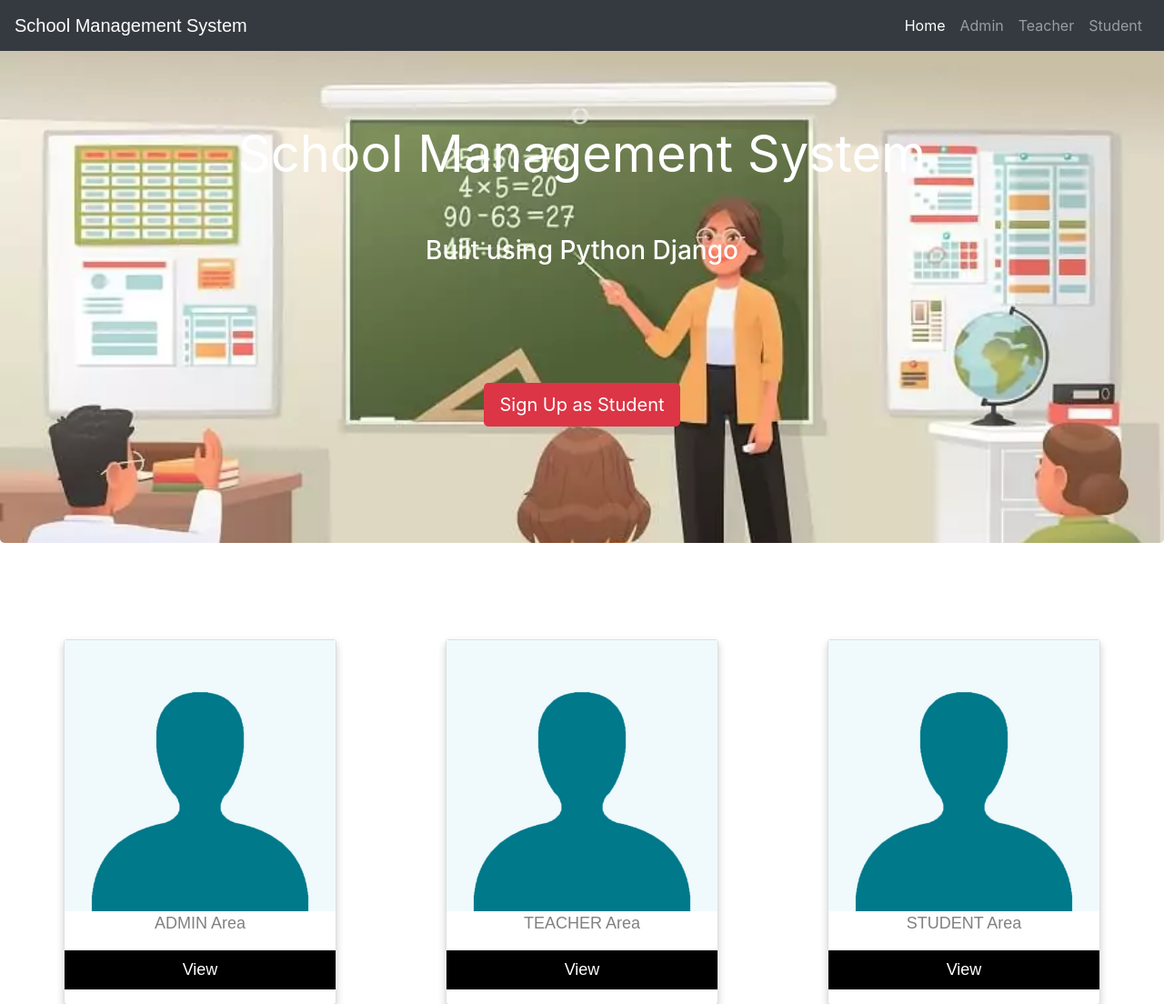
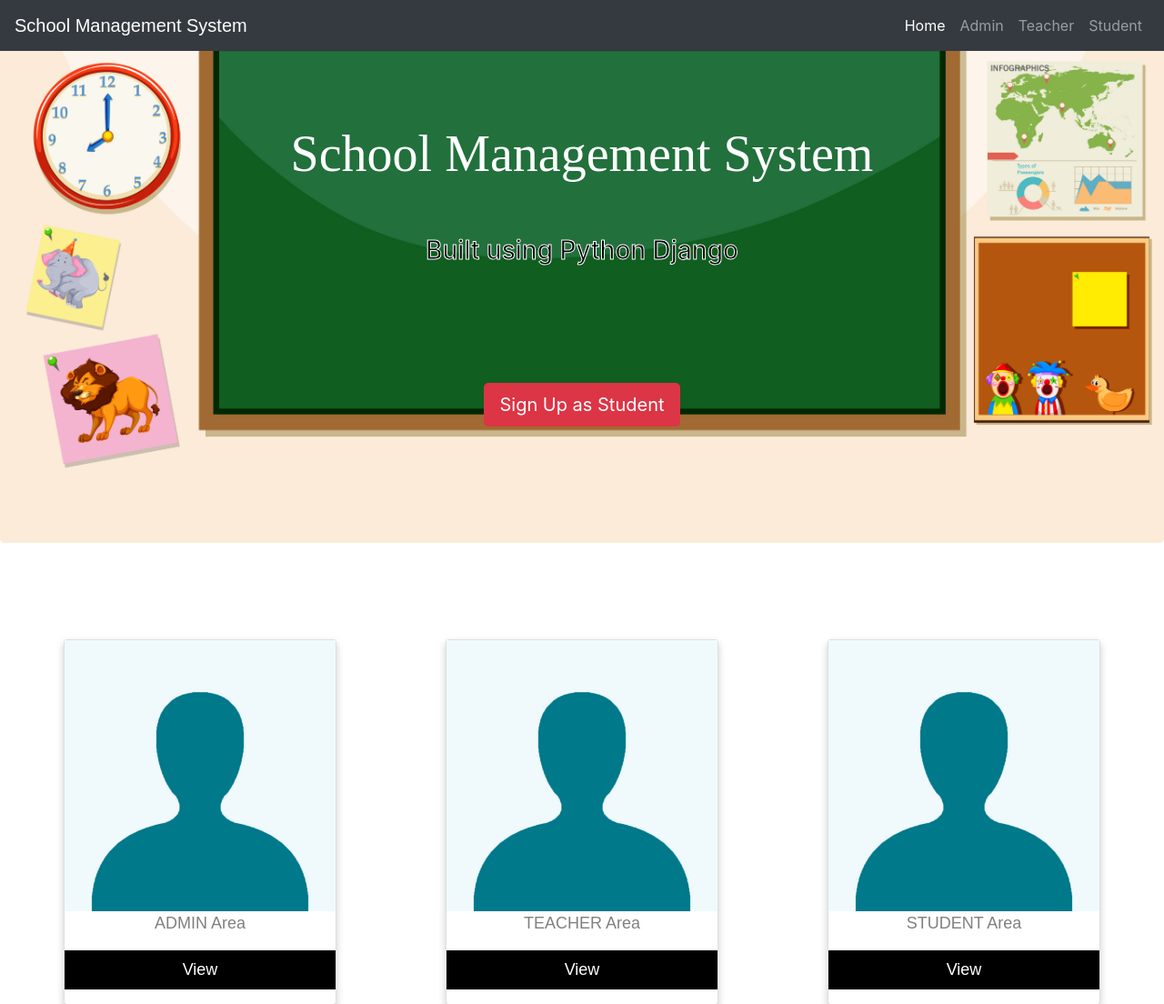
Before and after one commit to SrimanRakshan/DSA, a Django app: page / in a window 1280 px wide. Shown: the top 1104 px of the page at 91% size. Run offline with Django 4.2, Linux system fonts and the light colour scheme; some libraries are stand-ins or nearby versions.

Commit message:
Update HomePage
Changed Background Image, Font

```diff
--- a/templates/school/index.html
+++ b/templates/school/index.html
@@ -10,8 +10,9 @@
         .jumbotron {
             margin-top: 0px;
             margin-bottom: 0px;
-      background-image: url('{% static "images/EmpClass.jpg" %}');
+            background-image: url('{% static "images/EmpClass2.jpg" %}');
             background-size: cover;
+            background-position: 0 20%;
             background-repeat: no-repeat;
         }
 
@@ -22,7 +23,6 @@
         .alert {
             margin: 0px;
         }
-
 
 
         .glow {
@@ -45,10 +45,12 @@
 <br>
 <div class="jumbotron" style="margin-bottom: 0px;margin-top: 0px;">
     <br>
-    <h1 class="display-4 glow"><b>School Management System</b></h1>
+    <h1 class="display-4 glow"
+        style="color:white;  font-family:'Chalkduster','sans-serif' "><b>School
+        Management System</b></h1>
 
     <br><br>
-    <h3 class="text-center" style="color:white;">Built using Python Django</h3>
+    <h3 class="text-center" style="color:black; -webkit-text-stroke: 1px white;">Built using Python Django</h3>
     <br><br><br><br><br>
     <p class="lead">
         <a class="btn btn-danger btn-lg" href="/studentsignup" role="button">Sign Up as Student</a>
```
Also changed, not shown: static/images/EmpClass2.jpg (added). Lines whose indentation alone changed are shown as unchanged.
